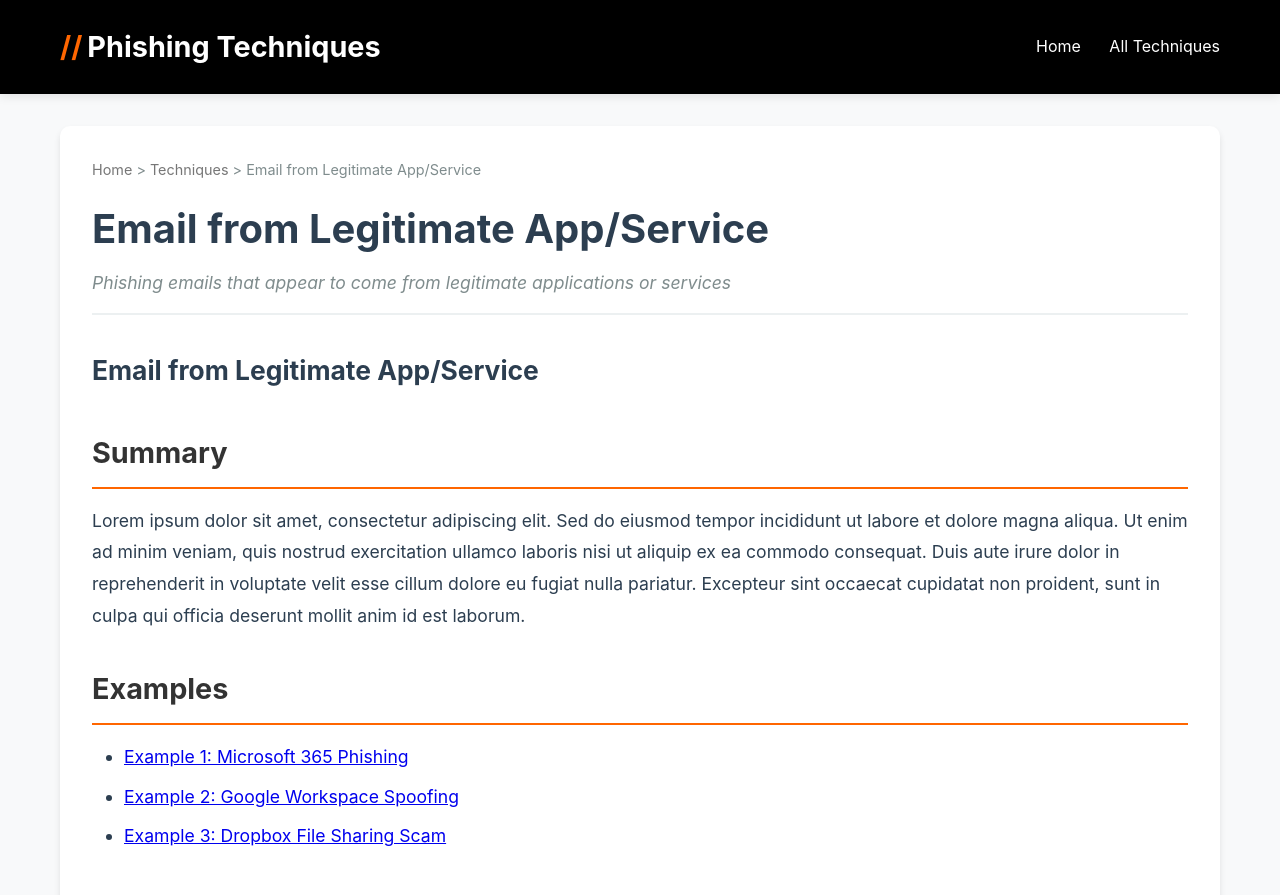
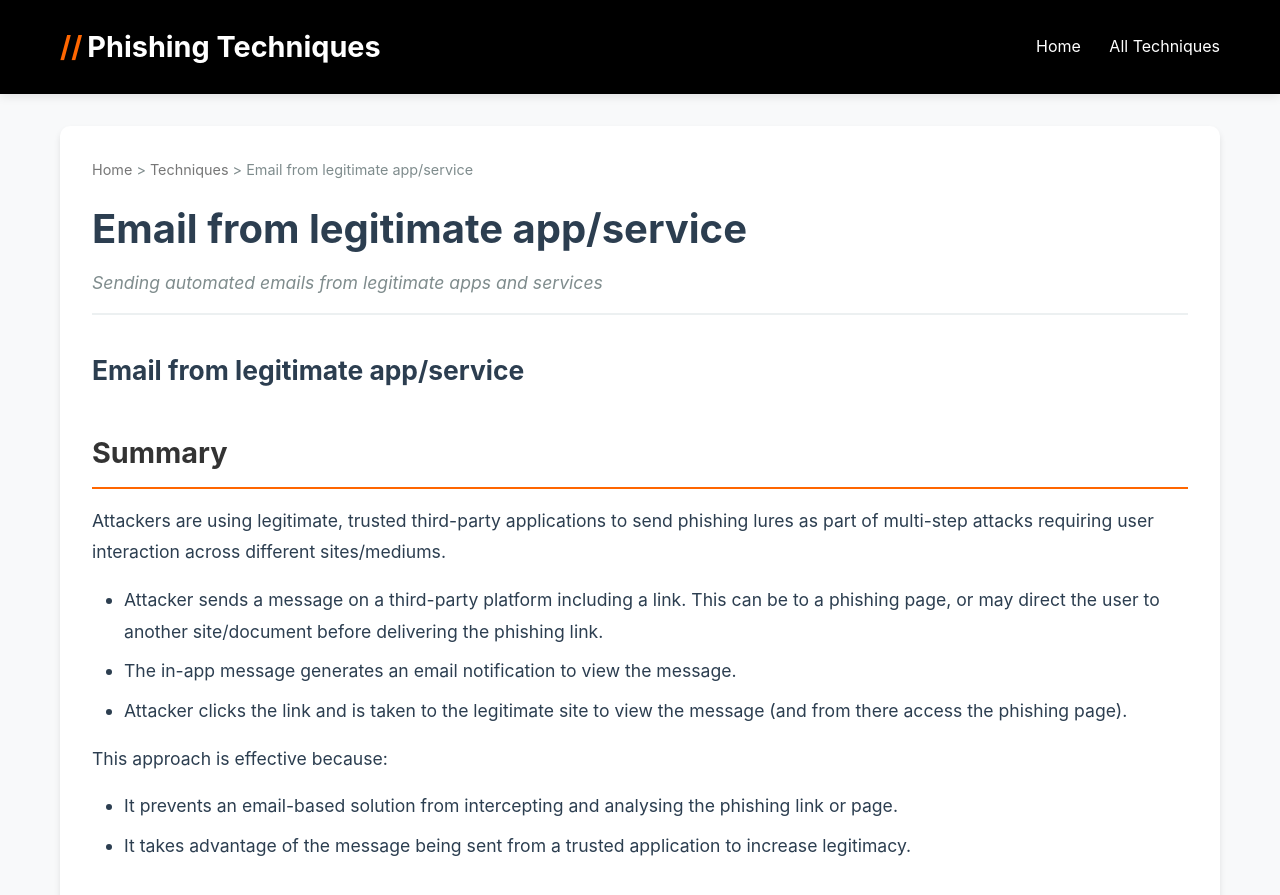
Before and after one commit to pushsecurity/phishing-techniques, a Jekyll site: the page built from _techniques/email-legitimate-app.md, in a window 1280 px wide and 900 px high. Shown: the top 895 px of the window. Built offline with Jekyll 4.4.1, drawn with Linux system fonts in a browser that asks for light colours; some of the changed text lies outside the part shown.

Commit message:
Update email-legitimate-app.md
Updated description

```diff
--- a/_techniques/email-legitimate-app.md
+++ b/_techniques/email-legitimate-app.md
@@ -1,17 +1,26 @@
 ---
 layout: technique
-title: Email from Legitimate App/Service
-description: Phishing emails that appear to come from legitimate applications or services
+title: Email from legitimate app/service
+description: Sending automated emails from legitimate apps and services
 ---
 
-# Email from Legitimate App/Service
+# Email from legitimate app/service
 
 ## Summary
 
-Lorem ipsum dolor sit amet, consectetur adipiscing elit. Sed do eiusmod tempor incididunt ut labore et dolore magna aliqua. Ut enim ad minim veniam, quis nostrud exercitation ullamco laboris nisi ut aliquip ex ea commodo consequat. Duis aute irure dolor in reprehenderit in voluptate velit esse cillum dolore eu fugiat nulla pariatur. Excepteur sint occaecat cupidatat non proident, sunt in culpa qui officia deserunt mollit anim id est laborum.
+Attackers are using legitimate, trusted third-party applications to send phishing lures as part of multi-step attacks requiring user interaction across different sites/mediums.
+
++ Attacker sends a message on a third-party platform including a link. This can be to a phishing page, or may direct the user to another site/document before delivering the phishing link.
++ The in-app message generates an email notification to view the message.
++ Attacker clicks the link and is taken to the legitimate site to view the message (and from there access the phishing page).
+
+This approach is effective because:
+- It prevents an email-based solution from intercepting and analysing the phishing link or page.
+- It takes advantage of the message being sent from a trusted application to increase legitimacy.
 
 ## Examples
 
-- [Example 1: Microsoft 365 Phishing](https://example.com/microsoft-365-phishing)
-- [Example 2: Google Workspace Spoofing](https://example.com/google-workspace-spoofing)
-- [Example 3: Dropbox File Sharing Scam](https://example.com/dropbox-scam)
+- Example 1: Abusing Google products to send emails — Sending emails from [Google Forms](https://cybersecuritynews.com/google-forms-weaponized/), Using [sites.google.com](https://x.com/nicksdjohnson/status/1912439023982834120) to host a phishing page, luring the victim with an automated email posing as a "Security Alert" sent from Google.
+- [Example 2: Abusing DocuSign API to send Paypal phishing emails](https://www.malwarebytes.com/blog/news/2025/03/paypal-scam-abuses-docusign-api-to-spread-phishy-emails) — Cybercriminals set up DocuSign accounts and used DocuSign’s API/templates to send fake PayPal invoices. Because the emails came from DocuSign’s domain, they bypassed filters.
+- [Example 3: Fake security alert on GitHub](https://www.bleepingcomputer.com/news/security/fake-security-alert-issues-on-github-use-oauth-app-to-hijack-accounts/) A widespread phishing campaign targeted nearly 12,000 GitHub repositories with fake "Security Alert" issues, tricking developers into authorizing a malicious OAuth app that grants attackers full control over their accounts and code.
+- [Example 4: Malicious use of DropBox in phishing attacks](https://www.darktrace.com/blog/legitimate-services-malicious-intentions-getting-the-drop-on-phishing-attacks-abusing-dropbox) A phishing campaign leveraged Dropbox’s legitimate email infrastructure. Employees received an email from no-reply@dropbox.com with a link to a PDF hosted on Dropbox. The PDF contained a phishing URL. Scanning the QR code or clicking the link led to credential theft pages.
```
